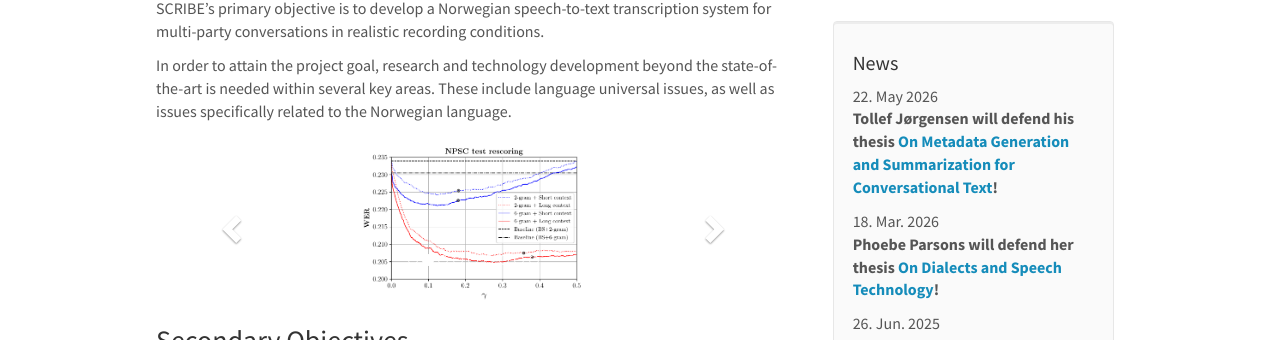
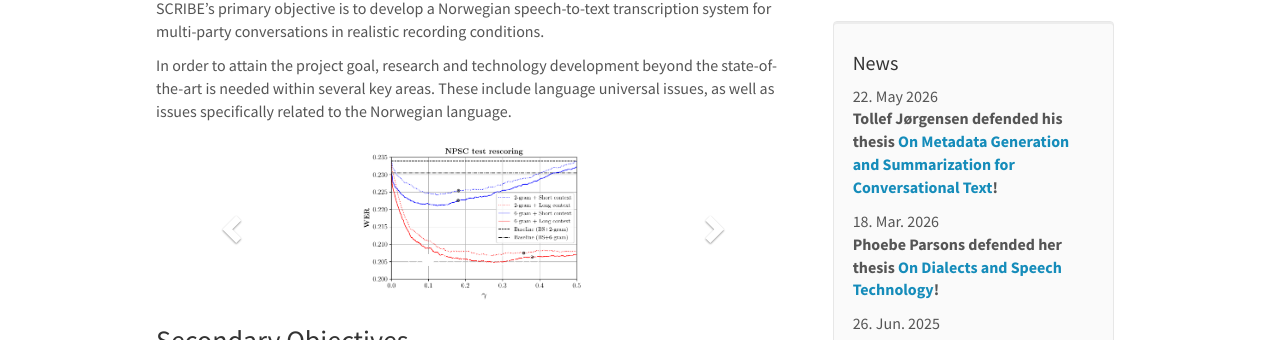
Before and after one commit to scribe-project/scribe-project.github.io, a Jekyll site: the page built from _pages/home.md, in a window 1280 px wide and 900 px high. Shown: the part 244-584 px from the top of the window. Built offline with Jekyll 4.4.1, drawn with Linux system fonts in a browser that asks for light colours; nearby versions of some CDN libraries.

Commit message:
changed verb tense

```diff
--- a/_data/news.yml
+++ b/_data/news.yml
@@ -1,9 +1,9 @@
 # Note: it is not allowed to use ":" in the news text.
 
 - date: 22. May 2026
-  headline: <b>Tollef Jørgensen will defend his thesis <a href="https://www.ntnu.no/kalender/detaljer/-/event/0f69cb6e-4e0c-34d3-a303-58841b14c049">On Metadata Generation and Summarization for Conversational Text</a>!</b>
+  headline: <b>Tollef Jørgensen defended his thesis <a href="https://www.ntnu.no/kalender/detaljer/-/event/0f69cb6e-4e0c-34d3-a303-58841b14c049">On Metadata Generation and Summarization for Conversational Text</a>!</b>
 - date: 18. Mar. 2026
-  headline: <b>Phoebe Parsons will defend her thesis <a href="https://hdl.handle.net/11250/5510112">On Dialects and Speech Technology</a>!</b>
+  headline: <b>Phoebe Parsons defended her thesis <a href="https://hdl.handle.net/11250/5510112">On Dialects and Speech Technology</a>!</b>
 - date: 26. Jun. 2025
   headline: <b>Two papers from the SCRIBE team accepted at <a href="https://www.kiv.zcu.cz/tsd2025/index.php">TSD 2025</a>! See you in Germany!</b>
 - date: 24. Jun. 2025
```
